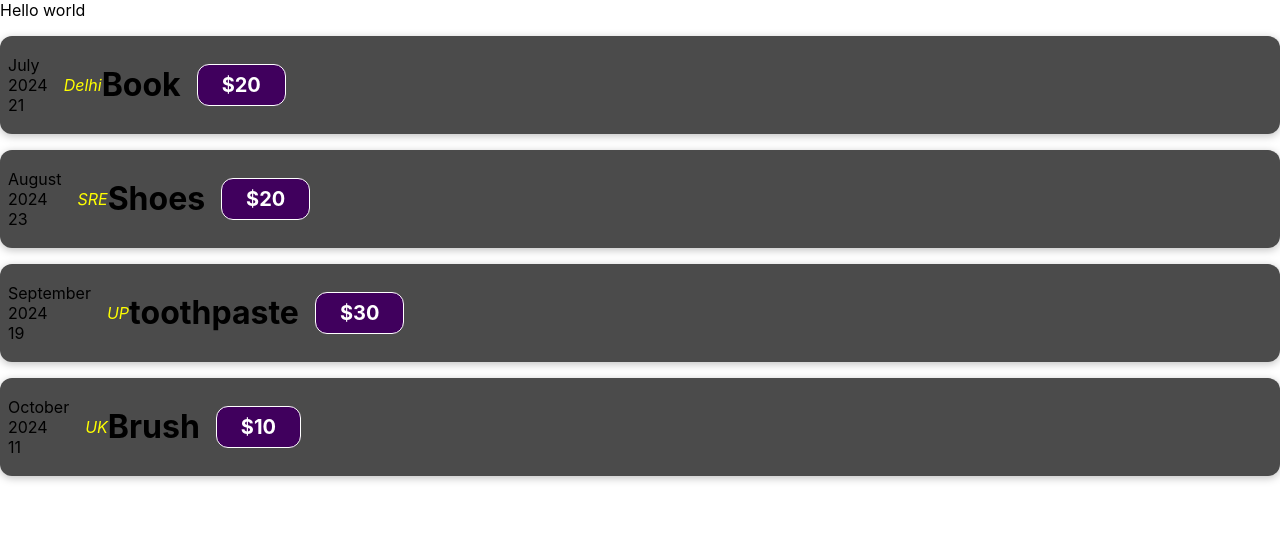
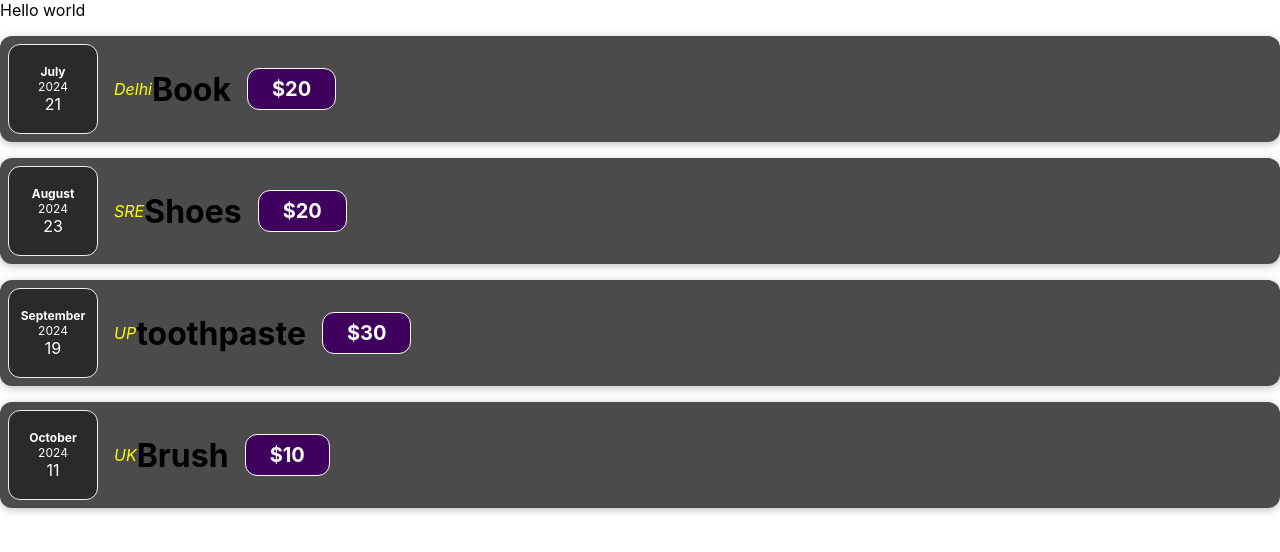
Before and after one commit to MaazDanish/my-app, a React (Create React App) app: page / in a window 1280 px wide. Shown: the top 552 px of the page. Built offline with nearby package versions, Linux system fonts and the light colour scheme.

Commit message:
Splitting the components

```diff
--- /dev/null
+++ b/src/component/ExpenseDate.css
@@ -0,0 +1,26 @@
+.expense-date {
+    display: flex;
+    flex-direction: column;
+    width: 5.5rem;
+    height: 5.5rem;
+    border: 1px solid #ececec;
+    background-color: #2a2a2a;
+    color: white;
+    border-radius: 12px;
+    align-items: center;
+    justify-content: center;
+  }
+
+  .expense-date__month {
+    font-size: 0.75rem;
+    font-weight: bold;
+  }
+
+  .expense-date__year {
+    font-size: 0.75rem;
+  }
+
+  .expense-date__day {
+    font-size: 1.5rem;
+    font-weight: bold;
+  }
--- /dev/null
+++ b/src/component/ExpenseDate.js
@@ -0,0 +1,18 @@
+import './ExpenseDate.css';
+const months = ['January', 'februry', 'March', 'April', 'May', 'June', 'July', 'August', 'September', 'October', 'November', 'December']
+
+function ExpenseDate(props) {
+    const month = months[props.date.getMonth()];
+    const year = props.date.getFullYear();
+    const day = props.date.getDate();
+
+    return (
+        <div className='expense-date' >
+            <div className='expense-date__month'>{month}</div>
+            <div className='expense-date__year'>{year}</div>
+            <div className='expense-date__date'>{day}</div>
+        </div>
+    )
+}
+
+export default ExpenseDate;
--- a/src/component/ExpenseItem.js
+++ b/src/component/ExpenseItem.js
@@ -1,19 +1,9 @@
 import './ExpenseItem.css'
+import ExpenseDate from './ExpenseDate';
 function ExpenseItem(props) {
-
-    const months = ['January', 'februry', 'March', 'April', 'May', 'June', 'July', 'August', 'September', 'October', 'November', 'December']
-    const month = months[props.date.getMonth()];
-    // console.log(month,"Month is here");
-    const year = props.date.getFullYear();
-    const day = props.date.getDate();
-
     return (
         <div className="expense-item">
-            <div >
-                <div>{month}</div>
-                <div>{year}</div>
-                <div>{day}</div>
-            </div>
+            <ExpenseDate date={props.date}></ExpenseDate>
             <div className='expense-item__location '>{props.location}</div>
             <div className='expense-item__description'>
                 <h1>{props.title}</h1>
```
